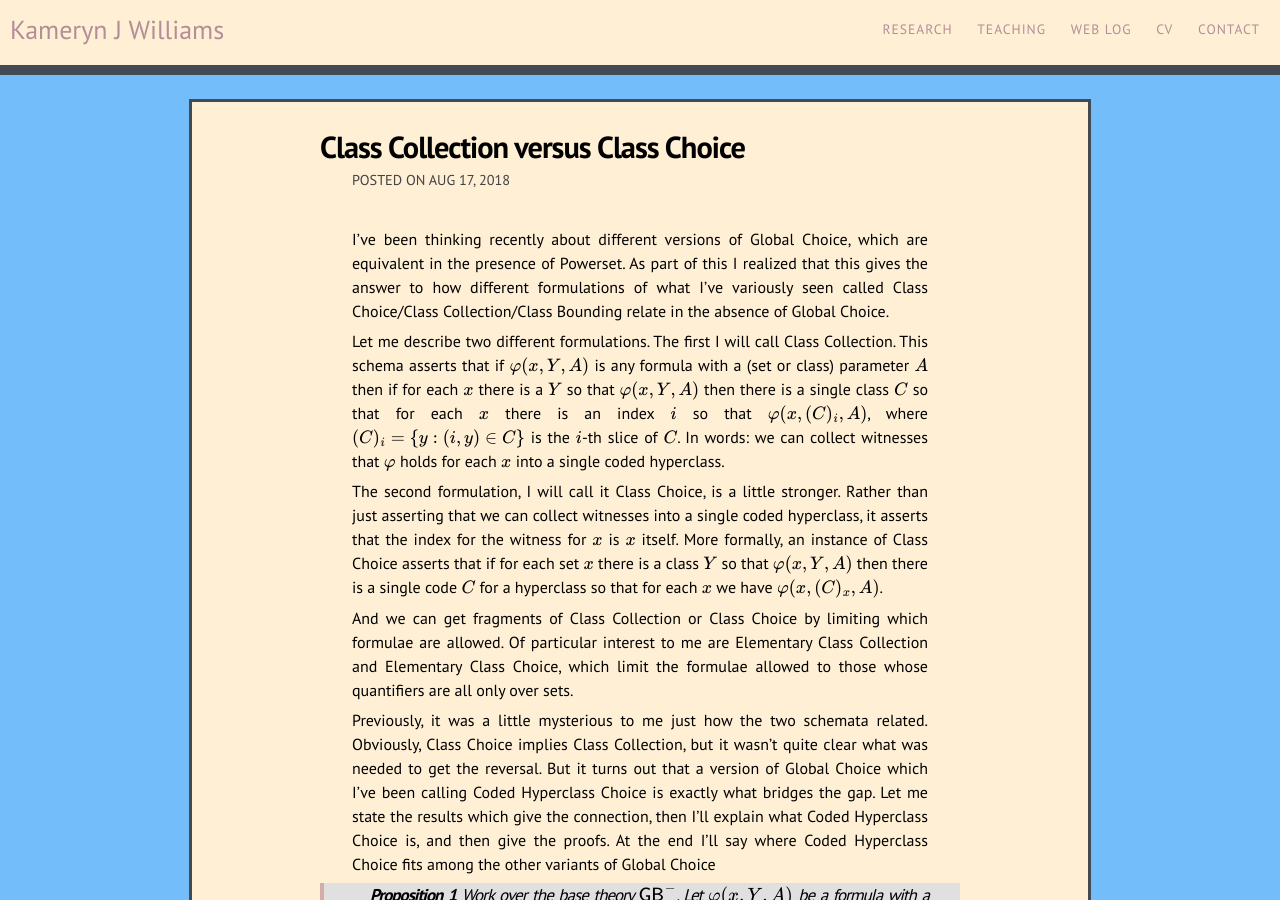
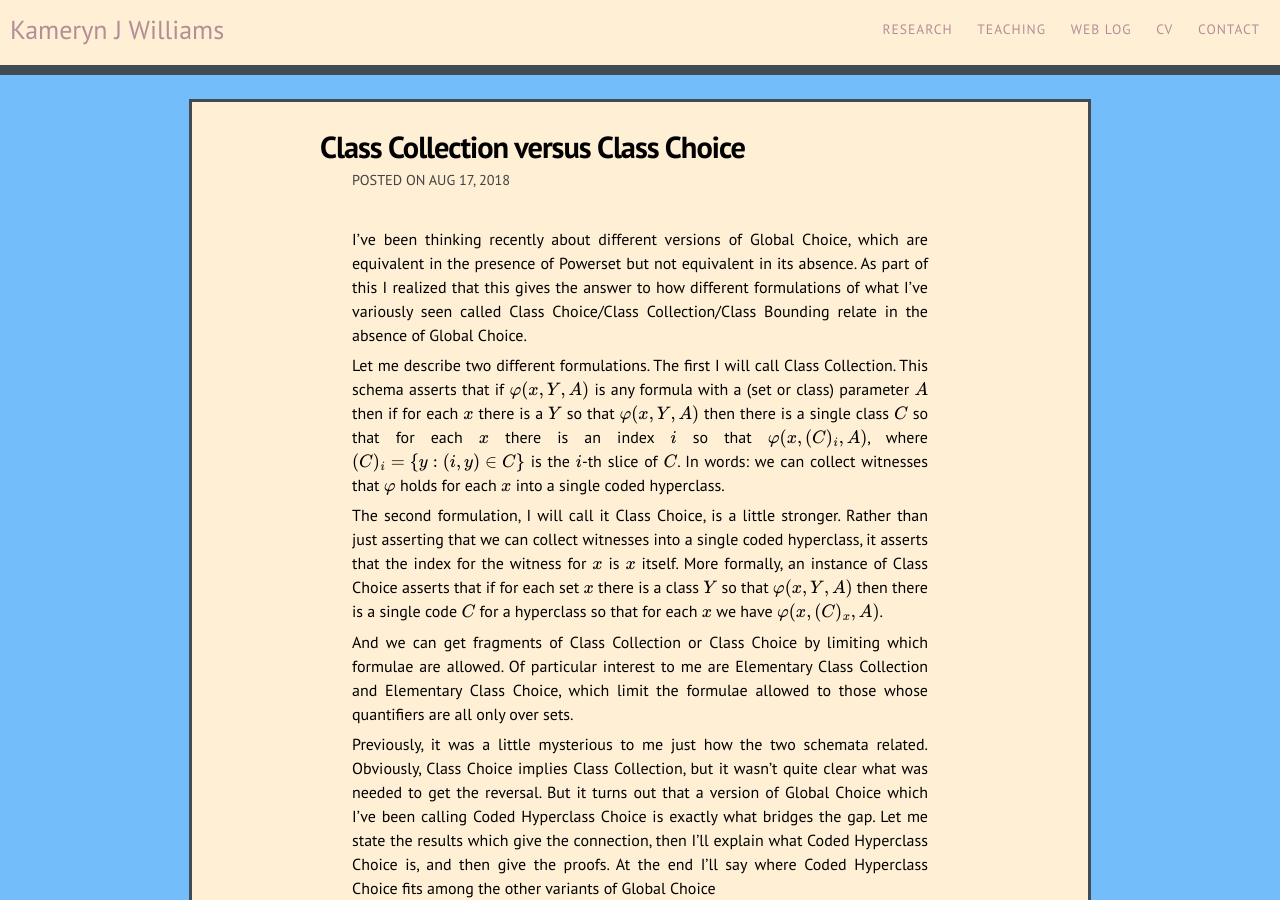
Before and after one commit to kamerynjw/kamerynjw.github.io, a Jekyll site: the page built from _posts/2018-08-17-chc.md, in a window 1280 px wide and 900 px high. Built offline with Jekyll 4.4.1, drawn with Linux system fonts in a browser that asks for light colours; nearby versions of some CDN libraries; formulas are drawn with MathJax 3.

Commit message:
added extra clause to intro of chc blog post

```diff
--- a/_posts/2018-08-17-chc.md
+++ b/_posts/2018-08-17-chc.md
@@ -4,7 +4,7 @@ title: "Class Collection versus Class Choice"
 date: 2018-08-17
 ---
 
-I've been thinking recently about different versions of Global Choice, which are equivalent in the presence of Powerset. As part of this I realized that this gives the answer to how different formulations of what I've variously seen called Class Choice/Class Collection/Class Bounding relate in the absence of Global Choice.
+I've been thinking recently about different versions of Global Choice, which are equivalent in the presence of Powerset but not equivalent in its absence. As part of this I realized that this gives the answer to how different formulations of what I've variously seen called Class Choice/Class Collection/Class Bounding relate in the absence of Global Choice.
 <!--more-->
 
 Let me describe two different formulations. The first I will call Class Collection. This schema asserts that if $\varphi(x,Y,A)$ is any formula with a (set or class) parameter $A$ then if for each $x$ there is a $Y$ so that $\varphi(x,Y,A)$ then there is a single class $C$ so that for each $x$ there is an index $i$ so that $\varphi(x,(C)\_i,A)$, where $(C)\_i = \\{ y : (i,y) \in C \\}$ is the $i$-th slice of $C$. In words: we can collect witnesses that $\varphi$ holds for each $x$ into a single coded hyperclass.
```
